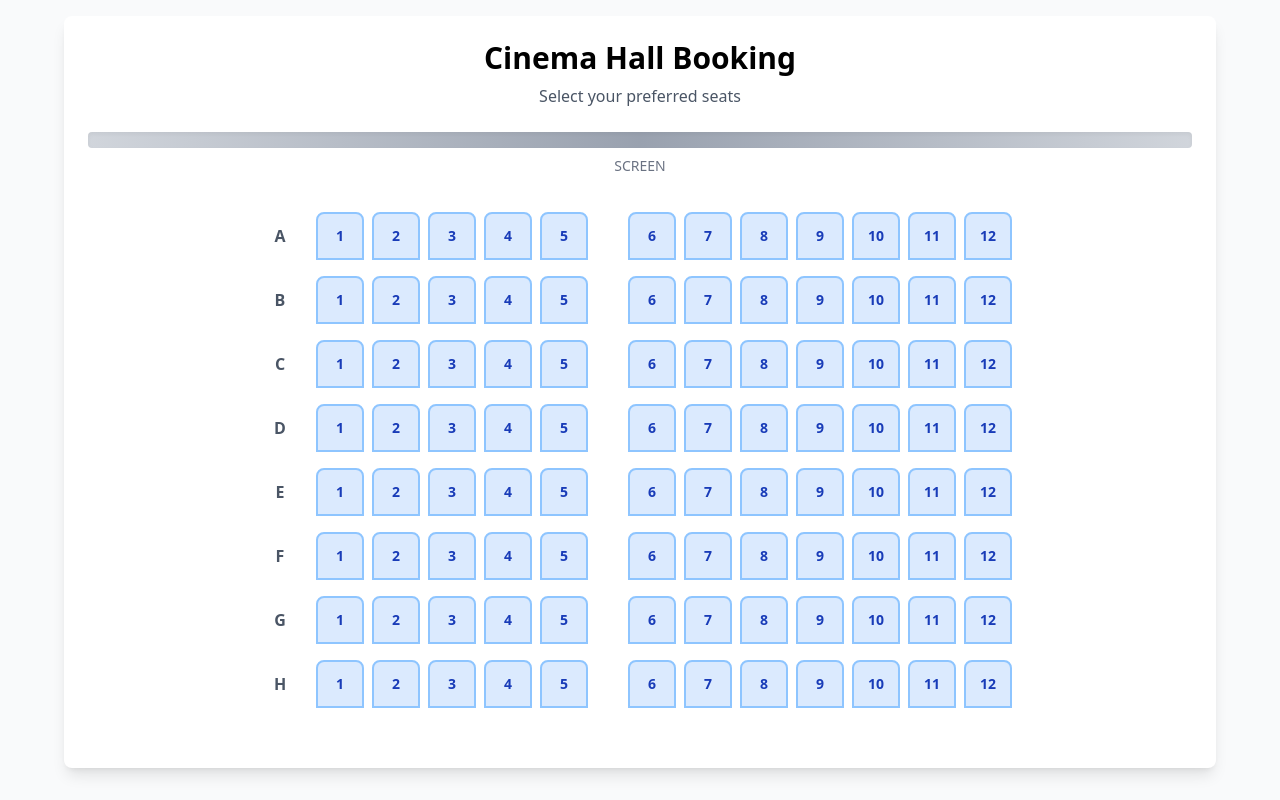
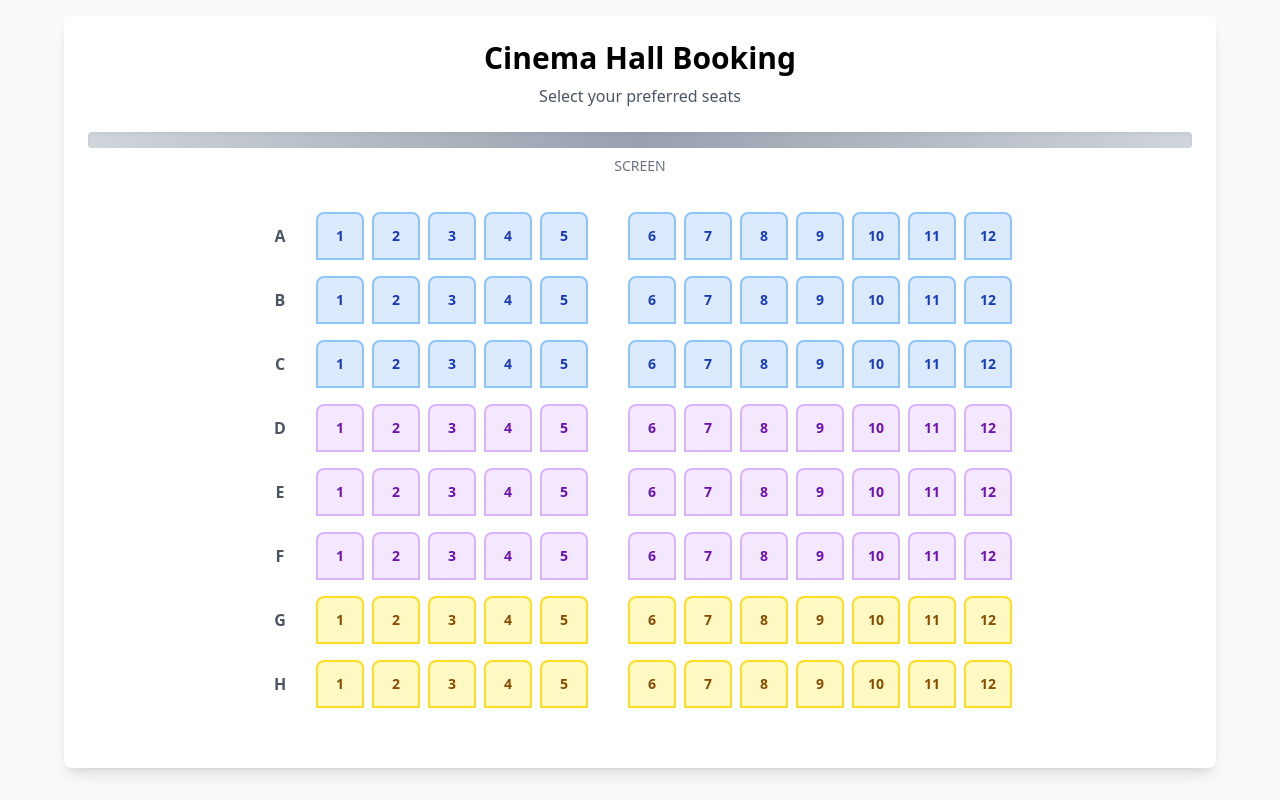
Before and after one commit to elisha111/react-cinema-hall, a React (Vite) app: page / in a window 1280 px wide. Built offline with nearby package versions, Linux system fonts and the light colour scheme.

Commit message:
seatTypes and colors

```diff
--- a/src/components/CinemaSeatBooking.jsx
+++ b/src/components/CinemaSeatBooking.jsx
@@ -20,8 +20,32 @@
     subtitle = "Select your preferred seats",
   } = props;
 
-  const getSeatType = () => {
-    // TODO: return
+  const colors = [
+    "blue",
+    "purple",
+    "yellow",
+    "green",
+    "red",
+    "ingigo",
+    "pink",
+    "gray",
+  ];
+
+  const getSeatType = (row) => {
+    const seatTypesEntries = Object.entries(seatTypes);
+
+    for (let i = 0; i < seatTypesEntries.length; i++) {
+      const [type, config] = seatTypesEntries[i];
+
+      if (config.rows.includes(row)) {
+        const color = colors[i % colors.length];
+
+        return { type, color, ...config };
+      }
+    }
+
+    const [firstType, firstConfig] = seatTypesEntries[0];
+    return { type: firstConfig, color: colors[0], ...firstConfig };
   };
 
   const initializeSeats = useMemo(() => {
@@ -54,10 +78,36 @@
   const [seats, setSeats] = useState(initializeSeats);
   const [selectedSeats, setSelectedSeats] = useState([]);
 
+  const getColorClass = (colorName) => {
+    const colorMap = {
+      blue: "bg-blue-100 border-blue-300 text-blue-800 hover:bg-blue-200",
+      purple:
+        "bg-purple-100 border-purple-300 text-purple-800 hover:bg-purple-200",
+      yellow:
+        "bg-yellow-100 border-yellow-300 text-yellow-800 hover:bg-yellow-200",
+      green: "bg-green-100 border-green-300 text-green-800 hover:bg-green-200",
+      red: "bg-red-100 border-red-300 text-red-800 hover:bg-red-200",
+      indigo:
+        "bg-indigo-100 border-indigo-300 text-indigo-800 hover:bg-indigo-200",
+      pink: "bg-pink-100 border-pink-300 text-pink-800 hover:bg-pink-200",
+      gray: "bg-gray-100 border-gray-300 text-gray-800 hover:bg-gray-200",
+    };
+
+    return colorMap[colorName] || colorMap.blue;
+  };
   const getSeatClassName = (seat) => {
-    return "w-8 h-8 sm:w-10 sm:h-10 lg:w-12 lg:h-12 m-1 rounded-t-lg border-2 cursor-pointer transition-all duration-200 flex items-center justify-center text-xs sm:text-sm font-bold bg-blue-100 border-blue-300 text-blue-800";
+    const baseClass =
+      "w-8 h-8 sm:w-10 sm:h-10 lg:w-12 lg:h-12 m-1 rounded-t-lg border-2 cursor-pointer transition-all duration-200 flex items-center justify-center text-xs sm:text-sm font-bold bg-blue-100 border-blue-300 text-blue-800";
 
-    // more conditions
+    if (seat.status === "booked") {
+      return `${baseClass} bg-gray-400 border-gray-500 text-gray-600 cursor-not-allowed`;
+    }
+
+    if (seat.selected) {
+      return `${baseClass} bg-gray-500 border-gray-600 text-white transform scale-110`;
+    }
+
+    return `${baseClass} ${getColorClass(seat.color)}`;
   };
 
   const handleSeatClick = (rowIndex, seatIndex) => {
```
